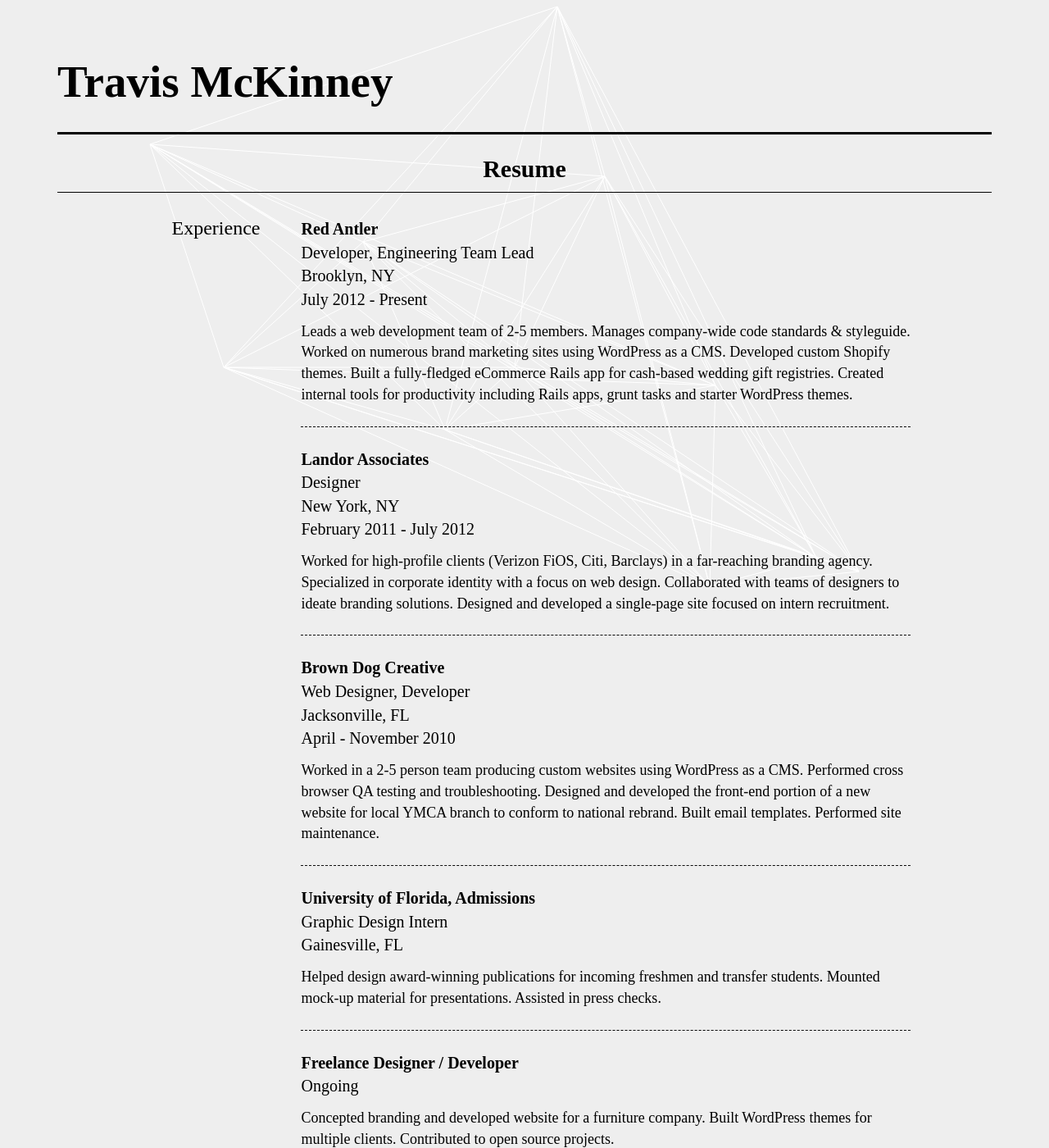
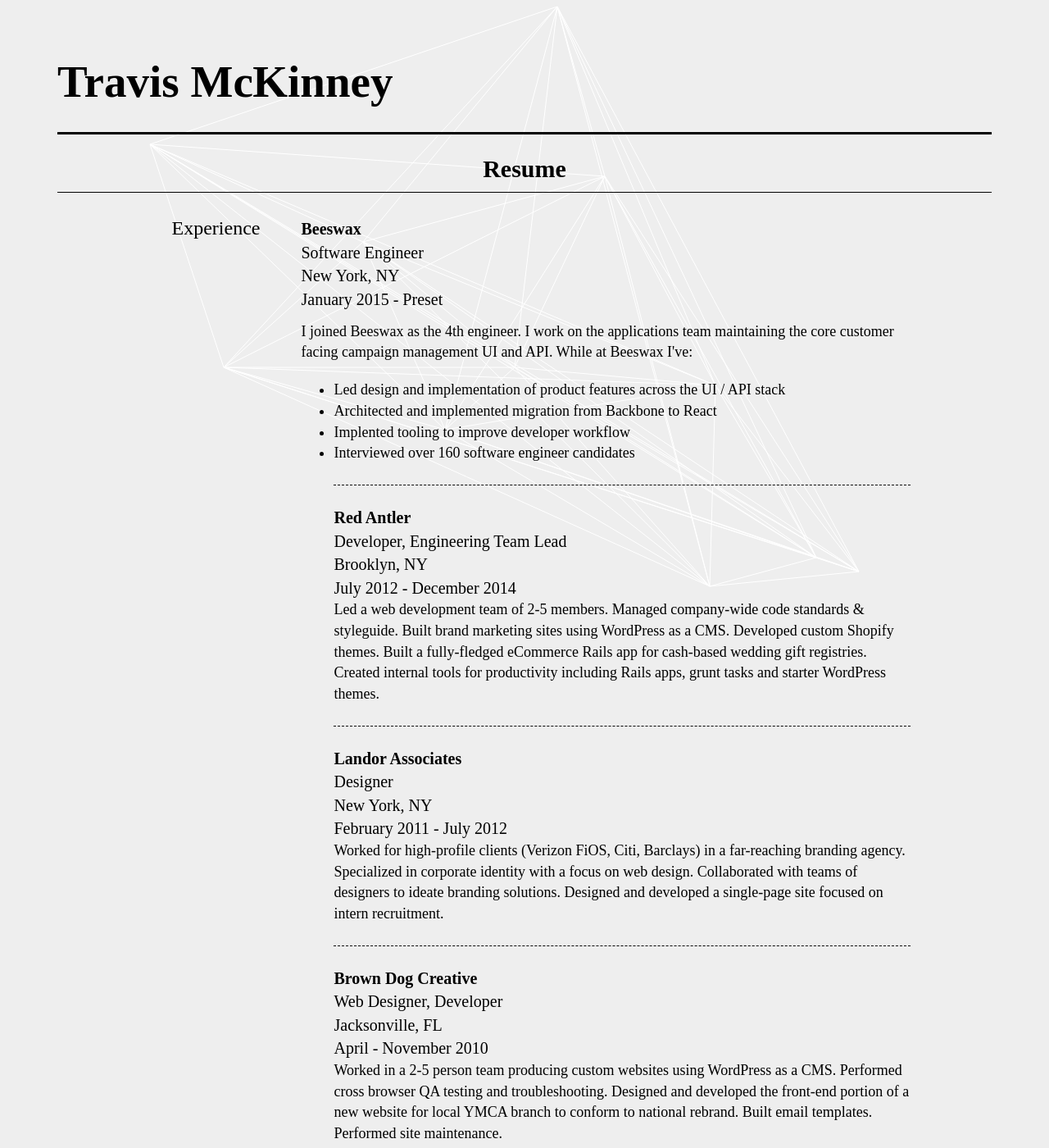
Before and after one commit to tramck/tramck.github.io, a Jekyll site: the page built from resume.html, in a window 1280 px wide and 1400 px high. Shown: the whole window at 82% size. Built offline with Jekyll 4.4.1, drawn with Linux system fonts in a browser that asks for light colours; nearby versions of some CDN libraries; some of the changed text lies outside the part shown.

Commit message:
text changes

```diff
--- a/resume.html
+++ b/resume.html
@@ -7,11 +7,17 @@ sections:
   - title: Experience
     subsections:
       - title_list:
+        - "<strong>Beeswax</strong>"
+        - "Software Engineer"
+        - "New York, NY"
+        - "January 2015 - Preset"
+        description: "I joined Beeswax as the 4th engineer. I work on the applications team maintaining the core customer facing campaign management UI and API. While at Beeswax I've: <ul><li>Led design and implementation of product features across the UI / API stack</li> <li>Architected and implemented migration from Backbone to React</li> <li>Implented tooling to improve developer workflow</li> <li>Interviewed over 160 software engineer candidates</li>"
+      - title_list:
         - "<strong>Red Antler</strong>"
         - "Developer, Engineering Team Lead"
         - "Brooklyn, NY"
-        - "July 2012 - Present"
-        description: "Leads a web development team of 2-5 members. Manages company-wide code standards & styleguide. Worked on numerous brand marketing sites using WordPress as a CMS. Developed custom Shopify themes. Built a fully-fledged eCommerce Rails app for cash-based wedding gift registries. Created internal tools for productivity including Rails apps, grunt tasks and starter WordPress themes."
+        - "July 2012 - December 2014"
+        description: "Led a web development team of 2-5 members. Managed company-wide code standards & styleguide. Built brand marketing sites using WordPress as a CMS. Developed custom Shopify themes. Built a fully-fledged eCommerce Rails app for cash-based wedding gift registries. Created internal tools for productivity including Rails apps, grunt tasks and starter WordPress themes."
       - title_list:
         - "<strong>Landor Associates</strong>"
         - "Designer"
@@ -29,10 +35,6 @@ sections:
         - "Graphic Design Intern"
         - "Gainesville, FL"
         description: "Helped design award-winning publications for incoming freshmen and transfer students. Mounted mock-up material for presentations. Assisted in press checks."
-      - title_list:
-        - "<strong>Freelance Designer / Developer</strong>"
-        - "Ongoing"
-        description: "Concepted branding and developed website for a furniture company. Built WordPress themes for multiple clients. Contributed to open source projects."
   - title: Education
     subsections:
       - title_list:
@@ -44,8 +46,9 @@ sections:
         - "<strong>UNO-Innsbruck International Summer School</strong>"
         - "Innsbruck, Austria"
         - "July - August 2009"
-        description: "Excelled in Art History and Anthropology courses in Austria"
+        description: "Completed Art History and Anthropology courses in Austria"
   - title: "Skills & Interests"
     subsections:
-      - description: "I have extensive experience with HTML, CSS, JavaScript (jQuery, Backbone, RequireJS, Browserify, Grunt, Jasmine), Git, PHP, WordPress, Shopify, Ruby on Rails and the Adobe Creative Suite. I have basic experience with Spree, NodeJS, and Objective-C."
+      - description: "I have extensive experience with JavaScript (React, Backbone, Node.js), Python, PHP, and AWS. I have basic experience with Objective-C and Ruby on Rails."
+      - description: "When I'm not building software I enjoy playing guitar, modular synthesizers, camping, hiking, and gardening"
 ---
```
